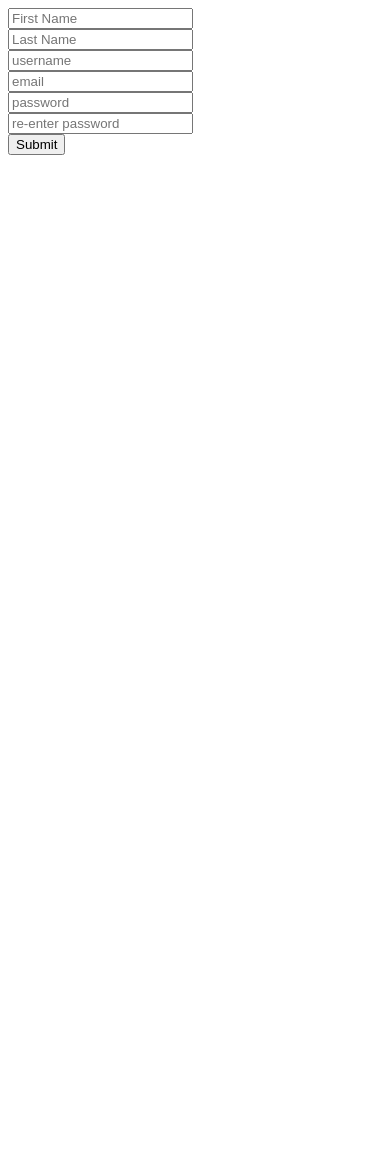
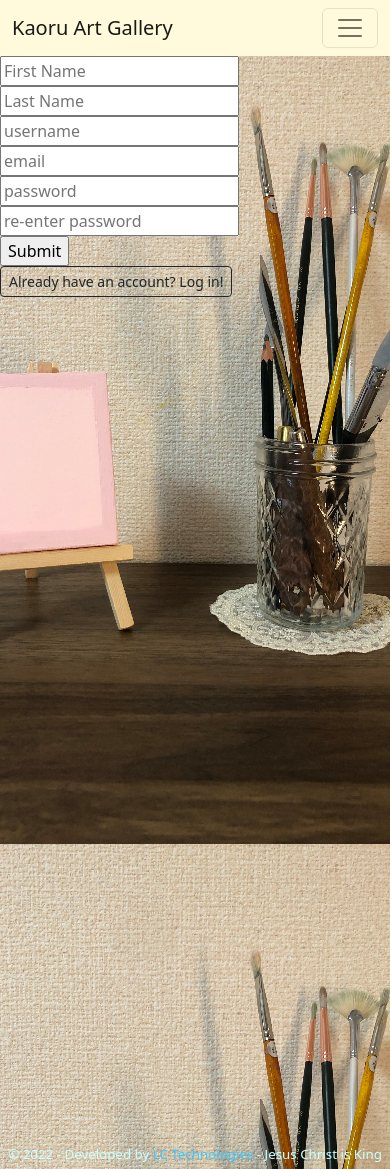
Before and after one commit to Crandy9/Art-Gallery-Django, a Django app: page /accounts/register in a window 390 px wide. Before the commit the page ends 155 px from the top, so only its background shows below. Run offline with Django 4.2, Linux system fonts and the light colour scheme; some libraries are stand-ins or nearby versions.

Commit message:
overhauled frontend

```diff
--- a/Art_Gallery/Art_Gallery_App/tests.py
+++ b/Art_Gallery/Art_Gallery_App/tests.py
@@ -1,3 +1,4 @@
 from django.test import TestCase
 
 # Create your tests here.
+# to run this specific test: python manage.py test Art_Gallery_App/
--- a/Art_Gallery/static/css/style.css
+++ b/Art_Gallery/static/css/style.css
@@ -7,36 +7,39 @@ body {
     height: 100%;
 }
 
+/* image size */
 img{
 	max-width: 100%;
 }
-/* I think this lines the tops of the images so that
-any images regardless of size, will be aligned in the row and columns */
+/* padding for portraits container*/
 .gallery{
 	padding: 80px 0;
 }
 .gallery img{
 	background-color: #fff5c8;
-	padding: 10px;
+	/* frame padding */
+	padding: 5px;
 	width: 100%;
 	box-shadow: 0 0 15px rgba(0,0,0,0.3);
 	cursor: pointer;
 }
+
+/* size of modal image */
 #gallery-modal .modal-img{
 	width: 100%;
 }
-
-/* footer text */
+a.company_link {
+	color:bisque;
+}
+a.company_link:hover {
+	color:rgb(60, 200, 255) !important;
+}
 .footer_text {
-	color: rgb(206, 255, 255);
-	opacity: .8;
+	color: rgb(203, 255, 255);
 }
 
-/**hovering from default color to blue for LC tech tag in a tag
-only when width of this document is 600px or greater*/
+/**hovering transform for images when width of this document is 991px or greater*/
 @media (min-width: 991px) {
-
-
 
 	/*image hover*/
 	.imagehover {
@@ -46,27 +49,47 @@ only when width of this document is 600px or greater*/
 
 	.imagehover:hover {
 		box-sizing:border-box;
-		/* transform: scale(1.1); */
-		transform: scale3d(1.1,1.1,1.1);
-	}
-
-
+		transform: scale(1.1);
 }
 
-/* when screen is 601 or more, use aquamarine hover animation */
-
-@media (min-width: 601px) {
 	a.company_link {
 		color:bisque;
 	}
 	a.company_link:hover {
-		color:aquamarine !important;
+		color:rgb(60, 200, 255) !important;
+	}
+	.footer_text {
+		color: rgb(203, 255, 255);
 	}
 }
 
-/*when screen is 600px or less, make company link automatically aquamarine*/
+/*when screen is 830px or less, make company link automatically aquamarine*/
 @media (max-width: 830px) {
 	a.company_link {
-		color:aquamarine !important;
+		color:rgb(60, 200, 255)!important;
+	}
+	.footer_text {
+		color: rgb(203, 255, 255);
 	}
 }
+/* when screen is less than 459px */
+
+@media( max-width: 459px) {
+	.footer_text {
+		font-size: smaller;
+	}
+	.footer_text {
+		color: rgb(203, 255, 255);
+	}
+}
+
+
+
+/* navbar items (login logout cart) */
+nav .navbar-nav li a{
+	color: rgb(255, 0, 0) !important;
+}
+/* welcome message color */
+li {
+	color: rgb(255, 0, 0) !important;
+}
--- a/Art_Gallery/templates/index.html
+++ b/Art_Gallery/templates/index.html
@@ -8,10 +8,9 @@
 <html lang="en">
 
 <head>
-	<title>Kaoru Art Gallery</title>
+	<title>{% block title %}Kaoru Art Gallery {% endblock %}</title>
 	<meta charset="utf-8">
 	<meta http-equiv="X-UA-Compatible" content="IE=edge">
-	<meta name="description" content="Travello template project">
 	<meta name="viewport" content="width=device-width, initial-scale=1">
 	<!--set browser tab icon-->
     <link rel="shortcut icon" type="image/ico" href="{% static 'images/tab_icon.jpg' %}">
@@ -24,41 +23,71 @@
 
 <!-- background image. Ignore this error the syntax is correct -->
 <body style="background-image:url({% static 'images/bg2.jpg' %})">
-		<!-- Header only showing on scroll-->
-		<header class="header">
+	<!-- NAVBAR -->
+
+	<!-- nav -->
+	<nav class="navbar navbar-expand-md navbar-toggleable-sm navbar-light" style="background-color:rgb(255, 250, 219);">
+		<!-- container pushes items more center as opposed to putting them at the edge of each end of the screen -->
 		<div class="container">
-				<div class="row">
-					<div class="col">
-						<div><a href="">Kaoru Web Gallery</a>
-						</div>
-							<!-- <nav class="main_nav d-flex flex-row-reverse"> -->
-							<nav class="main_nav d-flex flex-row-reverse">
-								<ul class="d-flex flex-row align-items-start justify-content-start">
+			<!-- navbar brand is the title title -->
+			<a href="/" class="navbar-brand">Kaoru Art Gallery</a>
+			<!-- hamburger menu button  -->
+			<button class="navbar-toggler" type="button" data-bs-toggle="collapse" data-bs-target="#toggleMobileMenu" aria-controls="toggleMobileMenu" aria-expanded="false" aria-label="Toggle navigation">
+				<!-- hamburger buttton icon -->
+				<span class="navbar-toggler-icon"></span>
+			</button>
+			<!-- area that is collapsed inside the hamburger icon -->
+			<div class="collapse navbar-collapse" id="toggleMobileMenu">
+				<!-- nav bar items (login, register, about, etc.) ms auto moves list items to right side-->
+				<ul class="navbar-nav ms-auto">
+					<li class="m-1">
+						<a class ="nav-link" href="/" title="View Shopping Cart">Cart</a>
+					</li>
 					<!-- create conditions for displaying login/register or logout buttons -->
 					<!-- if user is logged in (has a cookie) show logout button-->
 					{% if user.is_authenticated %}
 						<!-- welcome user by using first name -->
-									<li>Hello {{user.first_name}}!</li>
-									<li><a href="accounts/logout">Logout</a></li>
+						<li class="nav-link m-1">Hello, {{user.first_name}}!</li>
+						<li class="m-1">
+							<a class="btn btn-outline-dark" href="accounts/logout" title="log out">Log out</a>
+						</li>
 
 						<!-- else if not logged in -->
 					{% else %}
-									<!-- redirect to registration page -->
-									<li><a href="accounts/register">Register</a></li>
 						<!-- redirect to login page -->
-									<li><a href="accounts/login">Login</a></li>
+						<li class="m-1">
+							<a class="btn btn-outline-dark" href="accounts/login">Login</a>
+						</li>
+						<!-- redirect to login page -->
+						<li class="m-1">
+							<a class="btn btn-outline-dark" href="accounts/register">Register</a>
+						</li>
 					{% endif %}
+					<!-- mercari icon -->
+					<li>
+						<a href="https://jp.mercari.com/user/profile/430366596" target="_blank" style="text-decoration:none;" title=" My Mercari ^_^">
+							<img src="{% static 'images/svg_mercari_icon_red.svg' %}" alt="mercari" width="48" height="48" class="d-inline-block align-top"/>
+						</a>
+					</li>
 				</ul>
-							</nav>
 			</div>
 		</div>
+
+	</nav>
+	<!-- END NAVBAR -->
+	<!-- login page see login.html -->
+	<div id="content">
+        {% block content %}{% endblock %}
     </div>
-		</header>
-
 	<!--  Portrait displays -->
 	<section class="gallery min-vh-100">
 		<div class="container-lg">
-				<div class="row gy-4 row-cols-1 row-cols-sm-2 row-cols-md-3">
+			<!-- gy-4 controls vertical gutter (space between columns) width padding
+				row-cols-2 means 2 colums for extra small screens < 576px
+				row-cols-sm-2 means 2 columns for small screens < 576px
+				row-cols-md-3 means 3 columns for medium screens >= 768px
+			-->
+			<div class="row gy-5 row-cols-2 row-cols-sm-2 row-cols-md-3">
 				<!-- Use a loop in jinja to dynamically inplement paintingObjects -->
 				{% for paintings in paintingObjects %}
 				<!-- posting images-->
@@ -80,10 +109,11 @@
 					</div>
 				</div>
 				{% endfor %}
+			</div>
 				<!-- END Paintings -->
 		</div>
 	</section>
-		<!-- END POSTRAIT SECTION -->
+	<!-- END PORTRAIT SECTION -->
 	<!-- MODAL SECTION -->
 	<!-- id ''gallery modal is used by main.js to create modal -->
 	<div class="modal fade" id="gallery-modal" tabindex="-1" aria-labelledby="exampleModalLabel" aria-hidden="true">
@@ -99,17 +129,15 @@
 			</div>
 		</div>
 	</div>
-
 	<!-- Footer -->
-
 	<footer class="footer">
-			<div class="bg-transparent text-center footer_text p-1" style="background-color: rgba(0,0,0,0.1)">
+		<div class="bg-transparent text-center footer_text p-1">
 			<!-- Add styling from .net web app -->
 			&copy;
-				2022 Developed by
+			2022 - Developed by
 				<a class="company_link" style="text-decoration:none;"
 						href="https://lctechnologies.azurewebsites.net/" target="_blank">
-								Developed by LC Technologies
+							LC Technologies
 				</a>
 				- Jesus Christ is King
 		</div>
--- a/Art_Gallery/templates/register.html
+++ b/Art_Gallery/templates/register.html
@@ -1,13 +1,7 @@
-<!-- user created register page -->
-<!DOCTYPE html>
-<html lang="en">
-<head>
-    <meta charset="UTF-8">
-    <meta http-equiv="X-UA-Compatible" content="IE=edge">
-    <title>Registration</title>
-    <meta name="viewport" content="width=device-width, initial-scale=1.0">
-</head>
-<body>
+{% extends "index.html" %}
+    <!-- custom tab title -->
+    {% block title %} Register {% endblock %}
+    {% block content %}
     <!-- user registration data
     calls register -->
     <form action="register" method="post">
@@ -38,5 +32,8 @@
         <h3>{{message}}</h3>
         {% endfor %}
     </div>
-</body>
-</html>
+    <div class="d-flex justify-content center">
+        <!-- redirect to registration page put this in login page -->
+        <a class="btn btn-sm btn-outline-dark d-flex justify-content-center" href="/accounts/login">Already have an account? Log in!</a>
+    </div>
+{% endblock %}
```
Also changed, not shown: Art_Gallery/important cmds for django.txt (+12 -1 lines), Art_Gallery/templates/base.html (deleted, +0 -17 lines), Art_Gallery/templates/home.html (deleted, +0 -32 lines), Art_Gallery/templates/login.html (+9 -14 lines), Art_Gallery/static/images/png_mercari_icon.png (added), Art_Gallery/static/images/svg_mercari_icon_red.svg (added). Lines whose indentation alone changed are shown as unchanged.
